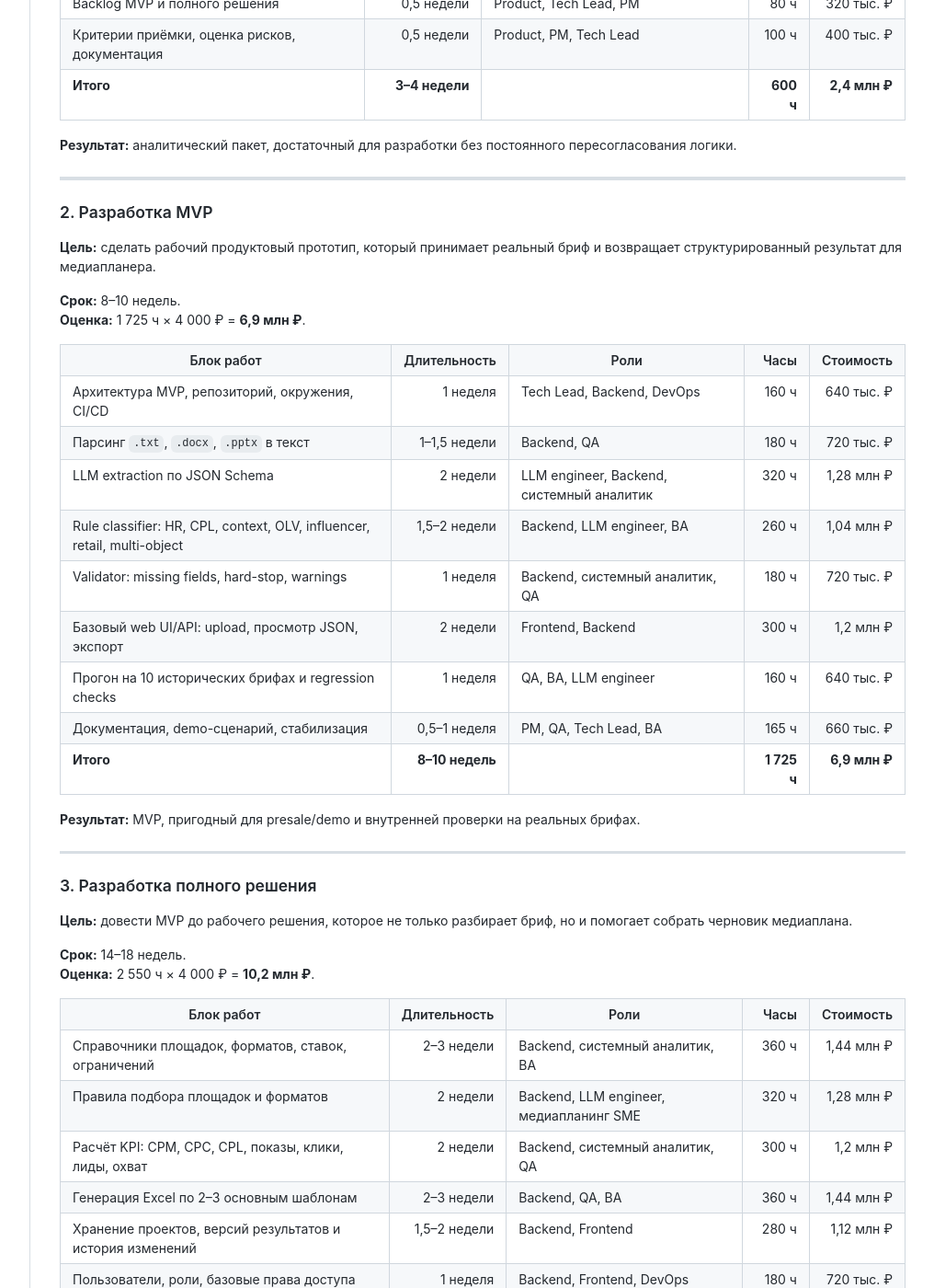
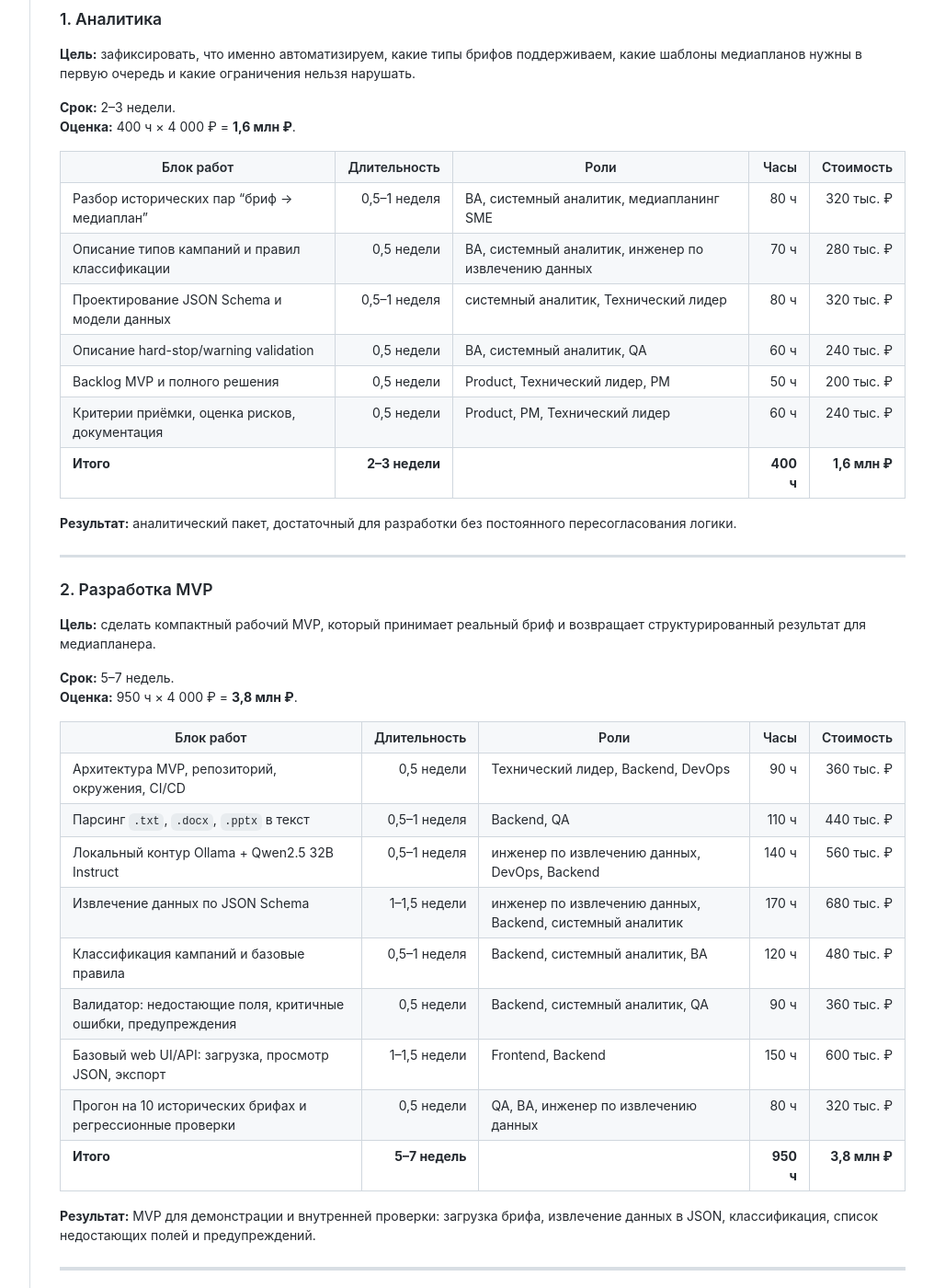
Before and after one commit to svoronkov-les13/media-rules-mono, a Jekyll site: the page built from index.md, in a window 1280 px wide and 1400 px high, scrolled down 5095 px. Shown: the whole window at 92% size, without its empty margins (221-1237 px from the left). Built offline with Jekyll 4.4.1, drawn with Linux system fonts in a browser that asks for light colours; some of the changed text lies outside the part shown.

Commit message:
docs: revise estimate to 12m and local parsing stack

````diff
--- a/index.md
+++ b/index.md
@@ -33,7 +33,7 @@ title: Разбор БРИФ → МЕДИАПЛАН
 2. **Тип кампании определяет шаблон**: HR, контекст, performance/CPL, OLV/banner, блогеры, retail media, multi-object.
 3. **Excel-шаблон выбирается до расчётов**, потому что структура вкладок зависит от типа задачи.
 4. **Справочники обязательны**: площадки, форматы, ставки, НДС/АК, гео, ЦА, техтребования, договорные цены.
-5. **Исторические пары — не ML-датасет**, а база правил, few-shot примеров и regression-тестов.
+5. **Исторические пары — база правил, примеров и регрессионных проверок**, а не источник для автоматических обещаний без проверки.
 6. **Неполные вводные нельзя молча додумывать**: система должна показывать допущения и warning/hard-stop.
 7. **Медиапланер остаётся в контуре**: правит сплит, ставки, площадки и утверждает финальный Excel.
 
@@ -50,9 +50,9 @@ title: Разбор БРИФ → МЕДИАПЛАН
 
 ## Что не обещать в MVP
 
-- полностью автономный “идеальный” медиаплан;
+- финальный медиаплан без проверки специалистом;
 - real-time API всех площадок;
-- ML-прогноз без фактических данных;
+- прогнозирование без фактических данных и утверждённых бенчмарков;
 - автоматическую проверку инвентаря;
 - универсальную поддержку всех Excel-вариантов без шаблонизации.
 
@@ -120,11 +120,11 @@ title: Разбор БРИФ → МЕДИАПЛАН
 ### Что будет внутри
 
 1. **Парсер файлов** — `txt/docx/pptx → text`.
-2. **LLM extractor** — извлекает поля по JSON Schema.
-3. **Rule classifier** — определяет тип кампании: HR, performance/CPL, context, OLV/banner, influencer, retail media, multi-object, historical planning.
-4. **Validator** — разделяет hard-stop и warning: нет бюджета, периода, гео, KPI, неясен НДС, указано “по бенчам”, но бенчи не приложены.
-5. **Normalizer** — приводит бюджет, даты, гео, каналы, KPI и форматы к единому виду.
-6. **Output** — JSON, человекочитаемый summary, позже Excel draft.
+2. **Модуль извлечения данных** — извлекает поля по JSON Schema на базе Ollama + Qwen2.5 32B Instruct.
+3. **Классификатор правил** — определяет тип кампании: HR, performance/CPL, context, OLV/banner, блогеры, retail media, multi-object, historical planning.
+4. **Валидатор** — разделяет критичные ошибки и предупреждения: нет бюджета, периода, гео, KPI, неясен НДС, указано “по бенчам”, но бенчи не приложены.
+5. **Нормализатор** — приводит бюджет, даты, гео, каналы, KPI и форматы к единому виду.
+6. **Результат** — JSON, краткое резюме для пользователя, позже Excel-черновик.
 
 ### Оценка сроков
 
@@ -132,16 +132,16 @@ title: Разбор БРИФ → МЕДИАПЛАН
 
 - CLI или простой web endpoint;
 - загрузка `txt/docx/pptx`;
-- JSON extraction;
+- извлечение данных в JSON;
 - классификация;
 - warnings/missing fields;
 - прогон на 10 исторических брифах.
 
-**Нормальный demo-прототип: 1–2 недели**
+**Нормальный демо-прототип: 1–2 недели**
 
 - небольшой web-интерфейс;
-- upload файла;
-- просмотр extracted JSON;
+- загрузка файла;
+- просмотр извлечённого JSON;
 - сравнение с эталонными парами;
 - экспорт JSON;
 - начальный выбор шаблона медиаплана;
@@ -154,40 +154,50 @@ title: Разбор БРИФ → МЕДИАПЛАН
 - расчёт базовых KPI;
 - генерация Excel по 2–3 шаблонам.
 
-### Presale-формулировка
+### Формулировка для предложения
 
-> За 1–2 недели можно сделать demo-прототип, который принимает реальный бриф и возвращает структурированный JSON с классификацией кампании, вводными, недостающими полями и рекомендацией следующего шага.
+> За 1–2 недели можно сделать демо-прототип, который принимает реальный бриф и возвращает структурированный JSON с классификацией кампании, вводными, недостающими полями и рекомендацией следующего шага.
 
 Это реалистичный первый артефакт перед генерацией медиаплана.
+
+## Требования безопасности
+
+Для разбора брифов используется локальный контур заказчика:
+
+```text
+Ollama + Qwen2.5 32B Instruct
+```
+
+Брифы, исторические медиапланы, справочники, ставки, клиентские данные и промежуточные JSON не отправляются во внешние облачные сервисы. Модель разворачивается на инфраструктуре заказчика или в выделенном закрытом окружении, согласованном с требованиями ИБ.
 
 ## Оценка этапов проекта
 
 Оценка разделена на три самостоятельных этапа. Каждый этап можно запускать отдельно, с отдельной приёмкой результата.
 
-Базовая расчётная ставка: **4 000 ₽/час**. В ставку заложены разработка, аналитика, управление, тестирование, DevOps, документация и проектные риски.
+Базовая расчётная ставка: **4 000 ₽/час**. Расчёт ниже сделан по трудоёмкости: роли → задачи → часы → стоимость.
 
 | Этап | Срок | Часы | Стоимость | Результат |
 |---|---:|---:|---:|---|
-| 1. Аналитика | 3–4 недели | 600 ч | 2,4 млн ₽ | требования, схема данных, правила классификации, backlog, JSON Schema |
-| 2. Разработка MVP | 8–10 недель | 1 725 ч | 6,9 млн ₽ | загрузка брифов, extraction в JSON, классификация, validation, warnings, базовый UI/API |
-| 3. Полное решение | 14–18 недель | 2 550 ч | 10,2 млн ₽ | справочники, правила подбора, расчёты KPI, Excel-генерация, роли, хранение, журналирование |
-| **Итого** | **25–32 недели** | **4 875 ч** | **19,5 млн ₽** | полный цикл от аналитики до рабочего решения |
+| 1. Аналитика | 2–3 недели | 400 ч | 1,6 млн ₽ | требования, схема данных, правила классификации, backlog, JSON Schema |
+| 2. Разработка MVP | 5–7 недель | 950 ч | 3,8 млн ₽ | загрузка брифов, извлечение в JSON, классификация, валидация, предупреждения, базовый UI/API |
+| 3. Полное решение | 10–14 недель | 1 650 ч | 6,6 млн ₽ | справочники, правила подбора, расчёты KPI, Excel-генерация, роли, хранение, журналирование |
+| **Итого** | **17–24 недели** | **3 000 ч** | **12,0 млн ₽** | полный цикл от аналитики до рабочего решения |
 
 ### Команда и роли
 
 | Роль | Участие | Зона ответственности |
 |---|---:|---|
-| Product / бизнес-аналитик | 0,5–1 FTE | требования, сценарии, приёмка, backlog, коммуникация с медиапланерами |
-| Системный аналитик | 0,5–1 FTE | JSON Schema, правила, валидации, модели данных, интеграционные контракты |
-| Tech Lead / архитектор | 0,3–0,7 FTE | архитектура, технические решения, ревью, качество реализации |
-| Backend-разработчик | 1–2 FTE | API, хранение, парсинг файлов, бизнес-логика, расчёты |
-| Frontend-разработчик | 0,5–1 FTE | web-интерфейс, upload, просмотр JSON, редактирование, экспорт |
-| ML/LLM engineer | 0,5–1 FTE | extraction, prompts, JSON Schema, качество распознавания, regression-тесты |
-| QA engineer | 0,3–1 FTE | тест-кейсы, проверка исторических брифов, регрессия, приёмочные проверки |
-| DevOps engineer | 0,2–0,5 FTE | окружения, деплой, мониторинг, секреты, CI/CD |
-| Project manager | 0,3–0,5 FTE | план, риски, сроки, статус, координация команды |
+| Product / бизнес-аналитик | 0,4–0,8 FTE | требования, сценарии, приёмка, backlog, коммуникация с медиапланерами |
+| Системный аналитик | 0,4–0,8 FTE | JSON Schema, правила, валидации, модели данных, интеграционные контракты |
+| Технический лидер / архитектор | 0,2–0,5 FTE | архитектура, технические решения, ревью, качество реализации |
+| Backend-разработчик | 1–1,5 FTE | API, хранение, парсинг файлов, бизнес-логика, расчёты |
+| Frontend-разработчик | 0,3–0,8 FTE | web-интерфейс, загрузка файлов, просмотр JSON, редактирование, экспорт |
+| Инженер по извлечению данных | 0,4–0,8 FTE | Ollama + Qwen2.5 32B Instruct, JSON Schema, качество извлечения, регрессионные проверки |
+| QA-инженер | 0,3–0,8 FTE | тест-кейсы, проверка исторических брифов, регрессия, приёмочные проверки |
+| DevOps-инженер | 0,2–0,4 FTE | закрытое окружение, деплой, мониторинг, секреты, CI/CD |
+| Руководитель проекта | 0,2–0,4 FTE | план, риски, сроки, статус, координация команды |
 
-FTE указаны ориентировочно: на разных этапах состав команды меняется. Например, на аналитике больше аналитиков, на MVP больше backend/LLM, на полном решении добавляются QA, DevOps и frontend.
+FTE указаны ориентировочно: на разных этапах состав команды меняется. На аналитике больше аналитиков, на MVP больше backend и извлечения данных, на полном решении добавляются QA, DevOps и frontend.
 
 ---
 
@@ -195,18 +205,18 @@ FTE указаны ориентировочно: на разных этапах
 
 **Цель:** зафиксировать, что именно автоматизируем, какие типы брифов поддерживаем, какие шаблоны медиапланов нужны в первую очередь и какие ограничения нельзя нарушать.
 
-**Срок:** 3–4 недели.
-**Оценка:** 600 ч × 4 000 ₽ = **2,4 млн ₽**.
+**Срок:** 2–3 недели.
+**Оценка:** 400 ч × 4 000 ₽ = **1,6 млн ₽**.
 
 | Блок работ | Длительность | Роли | Часы | Стоимость |
 |---|---:|---|---:|---:|
-| Разбор исторических пар “бриф → медиаплан” | 1–1,5 недели | BA, системный аналитик, медиапланинг SME | 120 ч | 480 тыс. ₽ |
-| Описание типов кампаний и правил классификации | 1 неделя | BA, системный аналитик, LLM engineer | 100 ч | 400 тыс. ₽ |
-| Проектирование JSON Schema и модели данных | 1 неделя | системный аналитик, Tech Lead | 120 ч | 480 тыс. ₽ |
-| Описание hard-stop/warning validation | 0,5–1 неделя | BA, системный аналитик, QA | 80 ч | 320 тыс. ₽ |
-| Backlog MVP и полного решения | 0,5 недели | Product, Tech Lead, PM | 80 ч | 320 тыс. ₽ |
-| Критерии приёмки, оценка рисков, документация | 0,5 недели | Product, PM, Tech Lead | 100 ч | 400 тыс. ₽ |
-| **Итого** | **3–4 недели** |  | **600 ч** | **2,4 млн ₽** |
+| Разбор исторических пар “бриф → медиаплан” | 0,5–1 неделя | BA, системный аналитик, медиапланинг SME | 80 ч | 320 тыс. ₽ |
+| Описание типов кампаний и правил классификации | 0,5 недели | BA, системный аналитик, инженер по извлечению данных | 70 ч | 280 тыс. ₽ |
+| Проектирование JSON Schema и модели данных | 0,5–1 неделя | системный аналитик, Технический лидер | 80 ч | 320 тыс. ₽ |
+| Описание hard-stop/warning validation | 0,5 недели | BA, системный аналитик, QA | 60 ч | 240 тыс. ₽ |
+| Backlog MVP и полного решения | 0,5 недели | Product, Технический лидер, PM | 50 ч | 200 тыс. ₽ |
+| Критерии приёмки, оценка рисков, документация | 0,5 недели | Product, PM, Технический лидер | 60 ч | 240 тыс. ₽ |
+| **Итого** | **2–3 недели** |  | **400 ч** | **1,6 млн ₽** |
 
 **Результат:** аналитический пакет, достаточный для разработки без постоянного пересогласования логики.
 
@@ -214,24 +224,24 @@ FTE указаны ориентировочно: на разных этапах
 
 ### 2. Разработка MVP
 
-**Цель:** сделать рабочий продуктовый прототип, который принимает реальный бриф и возвращает структурированный результат для медиапланера.
+**Цель:** сделать компактный рабочий MVP, который принимает реальный бриф и возвращает структурированный результат для медиапланера.
 
-**Срок:** 8–10 недель.
-**Оценка:** 1 725 ч × 4 000 ₽ = **6,9 млн ₽**.
+**Срок:** 5–7 недель.
+**Оценка:** 950 ч × 4 000 ₽ = **3,8 млн ₽**.
 
 | Блок работ | Длительность | Роли | Часы | Стоимость |
 |---|---:|---|---:|---:|
-| Архитектура MVP, репозиторий, окружения, CI/CD | 1 неделя | Tech Lead, Backend, DevOps | 160 ч | 640 тыс. ₽ |
-| Парсинг `.txt`, `.docx`, `.pptx` в текст | 1–1,5 недели | Backend, QA | 180 ч | 720 тыс. ₽ |
-| LLM extraction по JSON Schema | 2 недели | LLM engineer, Backend, системный аналитик | 320 ч | 1,28 млн ₽ |
-| Rule classifier: HR, CPL, context, OLV, influencer, retail, multi-object | 1,5–2 недели | Backend, LLM engineer, BA | 260 ч | 1,04 млн ₽ |
-| Validator: missing fields, hard-stop, warnings | 1 неделя | Backend, системный аналитик, QA | 180 ч | 720 тыс. ₽ |
-| Базовый web UI/API: upload, просмотр JSON, экспорт | 2 недели | Frontend, Backend | 300 ч | 1,2 млн ₽ |
-| Прогон на 10 исторических брифах и regression checks | 1 неделя | QA, BA, LLM engineer | 160 ч | 640 тыс. ₽ |
-| Документация, demo-сценарий, стабилизация | 0,5–1 неделя | PM, QA, Tech Lead, BA | 165 ч | 660 тыс. ₽ |
-| **Итого** | **8–10 недель** |  | **1 725 ч** | **6,9 млн ₽** |
+| Архитектура MVP, репозиторий, окружения, CI/CD | 0,5 недели | Технический лидер, Backend, DevOps | 90 ч | 360 тыс. ₽ |
+| Парсинг `.txt`, `.docx`, `.pptx` в текст | 0,5–1 неделя | Backend, QA | 110 ч | 440 тыс. ₽ |
+| Локальный контур Ollama + Qwen2.5 32B Instruct | 0,5–1 неделя | инженер по извлечению данных, DevOps, Backend | 140 ч | 560 тыс. ₽ |
+| Извлечение данных по JSON Schema | 1–1,5 недели | инженер по извлечению данных, Backend, системный аналитик | 170 ч | 680 тыс. ₽ |
+| Классификация кампаний и базовые правила | 0,5–1 неделя | Backend, системный аналитик, BA | 120 ч | 480 тыс. ₽ |
+| Валидатор: недостающие поля, критичные ошибки, предупреждения | 0,5 недели | Backend, системный аналитик, QA | 90 ч | 360 тыс. ₽ |
+| Базовый web UI/API: загрузка, просмотр JSON, экспорт | 1–1,5 недели | Frontend, Backend | 150 ч | 600 тыс. ₽ |
+| Прогон на 10 исторических брифах и регрессионные проверки | 0,5 недели | QA, BA, инженер по извлечению данных | 80 ч | 320 тыс. ₽ |
+| **Итого** | **5–7 недель** |  | **950 ч** | **3,8 млн ₽** |
 
-**Результат:** MVP, пригодный для presale/demo и внутренней проверки на реальных брифах.
+**Результат:** MVP для демонстрации и внутренней проверки: загрузка брифа, извлечение данных в JSON, классификация, список недостающих полей и предупреждений.
 
 ---
 
@@ -239,26 +249,26 @@ FTE указаны ориентировочно: на разных этапах
 
 **Цель:** довести MVP до рабочего решения, которое не только разбирает бриф, но и помогает собрать черновик медиаплана.
 
-**Срок:** 14–18 недель.
-**Оценка:** 2 550 ч × 4 000 ₽ = **10,2 млн ₽**.
+**Срок:** 10–14 недель.
+**Оценка:** 1 650 ч × 4 000 ₽ = **6,6 млн ₽**.
 
 | Блок работ | Длительность | Роли | Часы | Стоимость |
 |---|---:|---|---:|---:|
-| Справочники площадок, форматов, ставок, ограничений | 2–3 недели | Backend, системный аналитик, BA | 360 ч | 1,44 млн ₽ |
-| Правила подбора площадок и форматов | 2 недели | Backend, LLM engineer, медиапланинг SME | 320 ч | 1,28 млн ₽ |
-| Расчёт KPI: CPM, CPC, CPL, показы, клики, лиды, охват | 2 недели | Backend, системный аналитик, QA | 300 ч | 1,2 млн ₽ |
-| Генерация Excel по 2–3 основным шаблонам | 2–3 недели | Backend, QA, BA | 360 ч | 1,44 млн ₽ |
-| Хранение проектов, версий результатов и история изменений | 1,5–2 недели | Backend, Frontend | 280 ч | 1,12 млн ₽ |
-| Пользователи, роли, базовые права доступа | 1 неделя | Backend, Frontend, DevOps | 180 ч | 720 тыс. ₽ |
-| Административный интерфейс для справочников | 1,5–2 недели | Frontend, Backend | 260 ч | 1,04 млн ₽ |
-| Журналирование, мониторинг, эксплуатационные настройки | 1 неделя | DevOps, Backend | 170 ч | 680 тыс. ₽ |
-| Полное тестирование, стабилизация, пилотная документация | 2 недели | QA, PM, Tech Lead, BA | 320 ч | 1,28 млн ₽ |
-| **Итого** | **14–18 недель** |  | **2 550 ч** | **10,2 млн ₽** |
+| Справочники площадок, форматов, ставок, ограничений | 1,5–2 недели | Backend, системный аналитик, BA | 240 ч | 960 тыс. ₽ |
+| Правила подбора площадок и форматов | 1,5–2 недели | Backend, системный аналитик, медиапланинг SME | 220 ч | 880 тыс. ₽ |
+| Расчёт KPI: CPM, CPC, CPL, показы, клики, лиды, охват | 1,5 недели | Backend, системный аналитик, QA | 210 ч | 840 тыс. ₽ |
+| Генерация Excel по 2–3 основным шаблонам | 2 недели | Backend, QA, BA | 250 ч | 1,0 млн ₽ |
+| Хранение проектов, версий результатов и история изменений | 1 неделя | Backend, Frontend | 170 ч | 680 тыс. ₽ |
+| Пользователи, роли, базовые права доступа | 0,5–1 неделя | Backend, Frontend, DevOps | 120 ч | 480 тыс. ₽ |
+| Административный интерфейс для справочников | 1–1,5 недели | Frontend, Backend | 170 ч | 680 тыс. ₽ |
+| Журналирование, мониторинг, эксплуатационные настройки | 0,5–1 неделя | DevOps, Backend | 100 ч | 400 тыс. ₽ |
+| Полное тестирование, стабилизация, пилотная документация | 1,5–2 недели | QA, PM, Технический лидер, BA | 170 ч | 680 тыс. ₽ |
+| **Итого** | **10–14 недель** |  | **1 650 ч** | **6,6 млн ₽** |
 
-**Результат:** полноценное решение для пилота: от загрузки брифа до Excel-черновика медиаплана с прозрачными допущениями и предупреждениями.
+**Результат:** решение для пилота: от загрузки брифа до Excel-черновика медиаплана с прозрачными допущениями и предупреждениями.
 
 ---
 
 ### Коммерческая логика
 
-Бюджет полного цикла — **19,5 млн ₽**. Он считается по единой ставке **4 000 ₽/час** и суммарной трудоёмкости **4 875 часов**. Это оставляет запас до 20 млн ₽ и снижает риск недооценки: аналитика закрывает неопределённость, MVP быстро даёт проверяемый результат, полный этап добавляет расчёты, справочники и production-качество.
+Бюджет полного цикла — **12,0 млн ₽**. Он считается по единой ставке **4 000 ₽/час** и суммарной трудоёмкости **3 000 часов**. Снижение оценки достигается за счёт компактного MVP, локального контура для разбора брифов и фокусировки полного решения на 2–3 основных шаблонах медиаплана.
````
Also changed, not shown: 1 other file.
